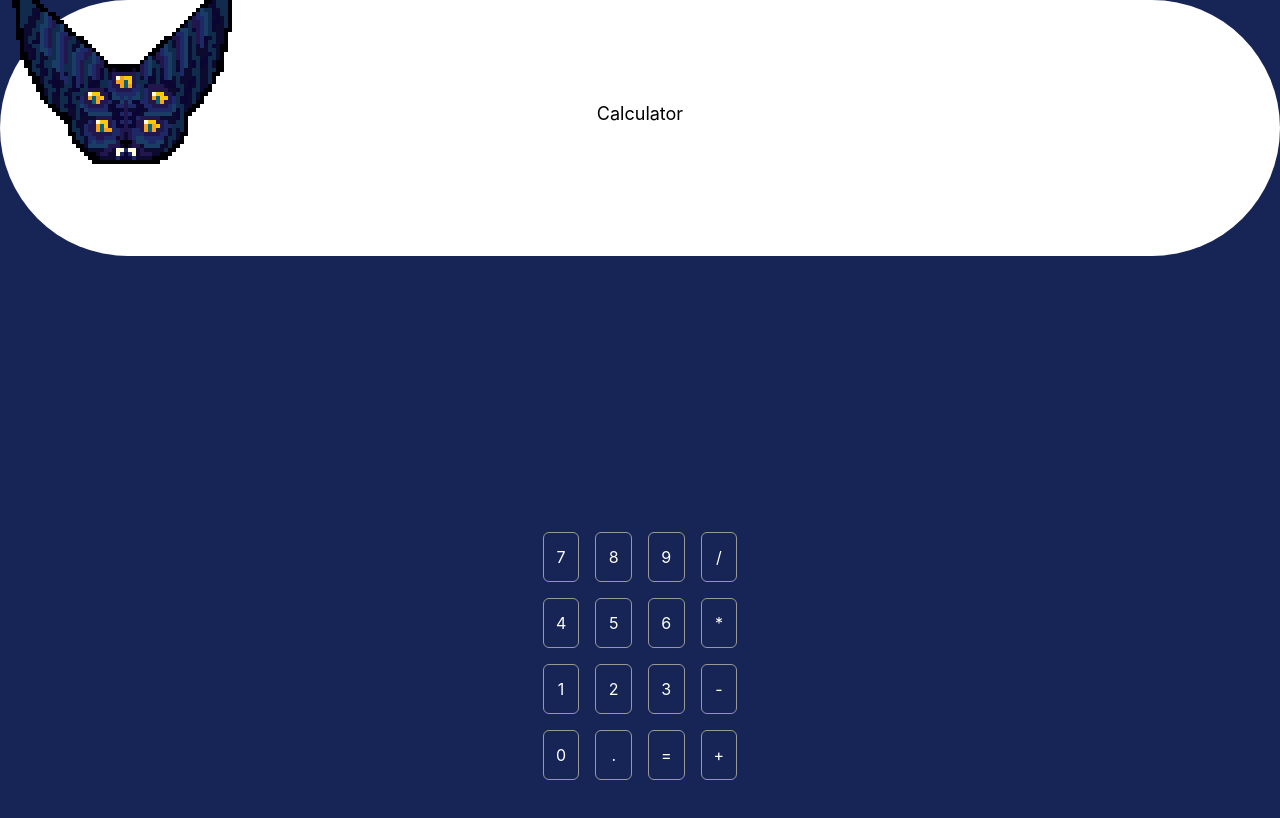
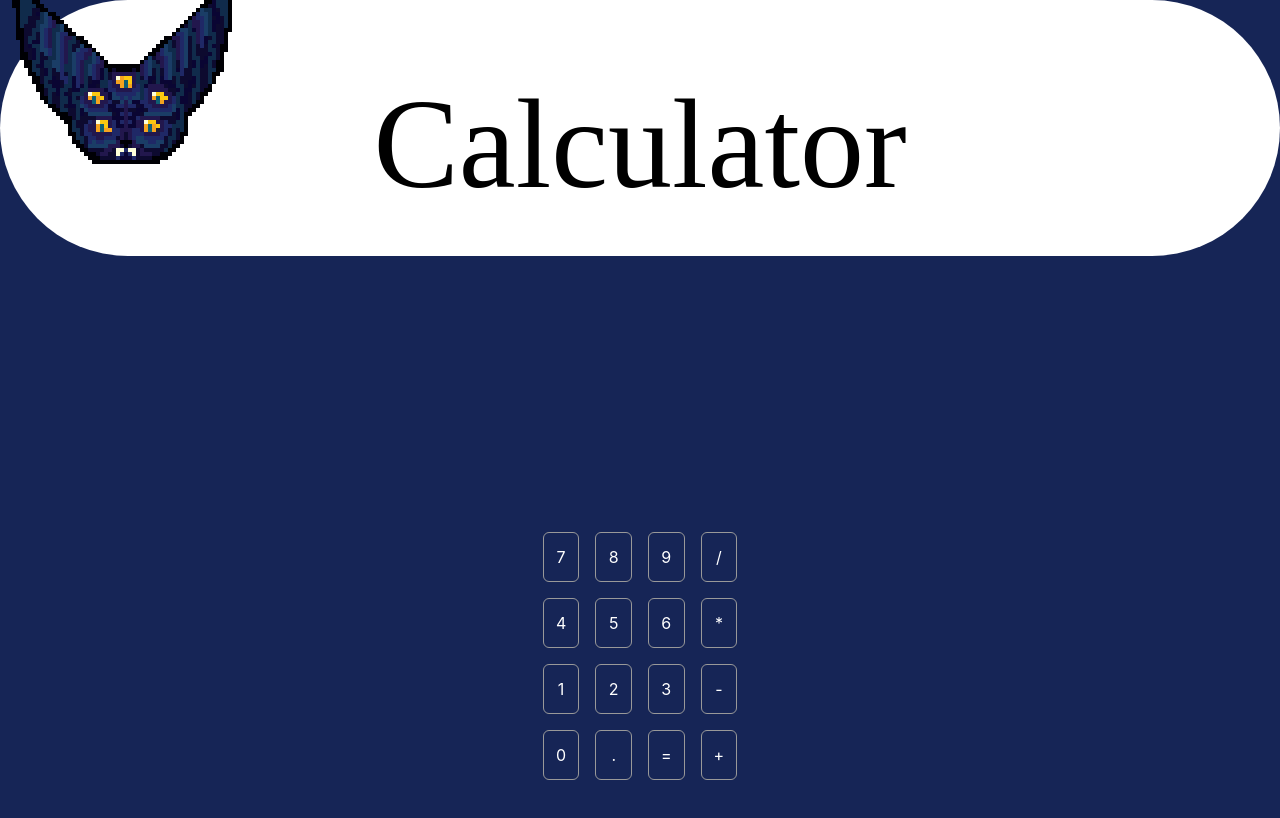
Before and after one commit to Lexusbat/FantasyCalculator, a React (Vite) app in the folder frontend/: page / in a window 1280 px wide. Shown: the top 818 px of the page. Built offline with nearby package versions, Linux system fonts and the light colour scheme.

Commit message:
Font Change

```diff
--- a/frontend/src/App.jsx
+++ b/frontend/src/App.jsx
@@ -6,7 +6,7 @@ function App() {
     <div className="bg-blue-950 ">
           <div className="bg-white rounded-full">
             <img className="animate-bounce flex justify-start" src={Mascot} alt="Mascot" />
-                        <h1 className="flex items-center justify-center text-lg absolute inset-x-0 top-25">Calculator</h1>
+                        <h1 className="flex items-center justify-center fondamento-regular text-9xl absolute inset-x-0 top-20">Calculator</h1>
           </div>
     </div>
       <div className="bg-blue-950 min-h-screen flex items-center justify-center  ">
--- a/frontend/src/index.css
+++ b/frontend/src/index.css
@@ -1 +1,14 @@
 @import "tailwindcss";
+@import url('https://fonts.googleapis.com/css2?family=Fondamento:ital@0;1&display=swap');
+
+.fondamento-regular {
+  font-family: "Fondamento", cursive;
+  font-weight: 400;
+  font-style: normal;
+}
+
+.fondamento-regular-italic {
+  font-family: "Fondamento", cursive;
+  font-weight: 400;
+  font-style: italic;
+}
```
